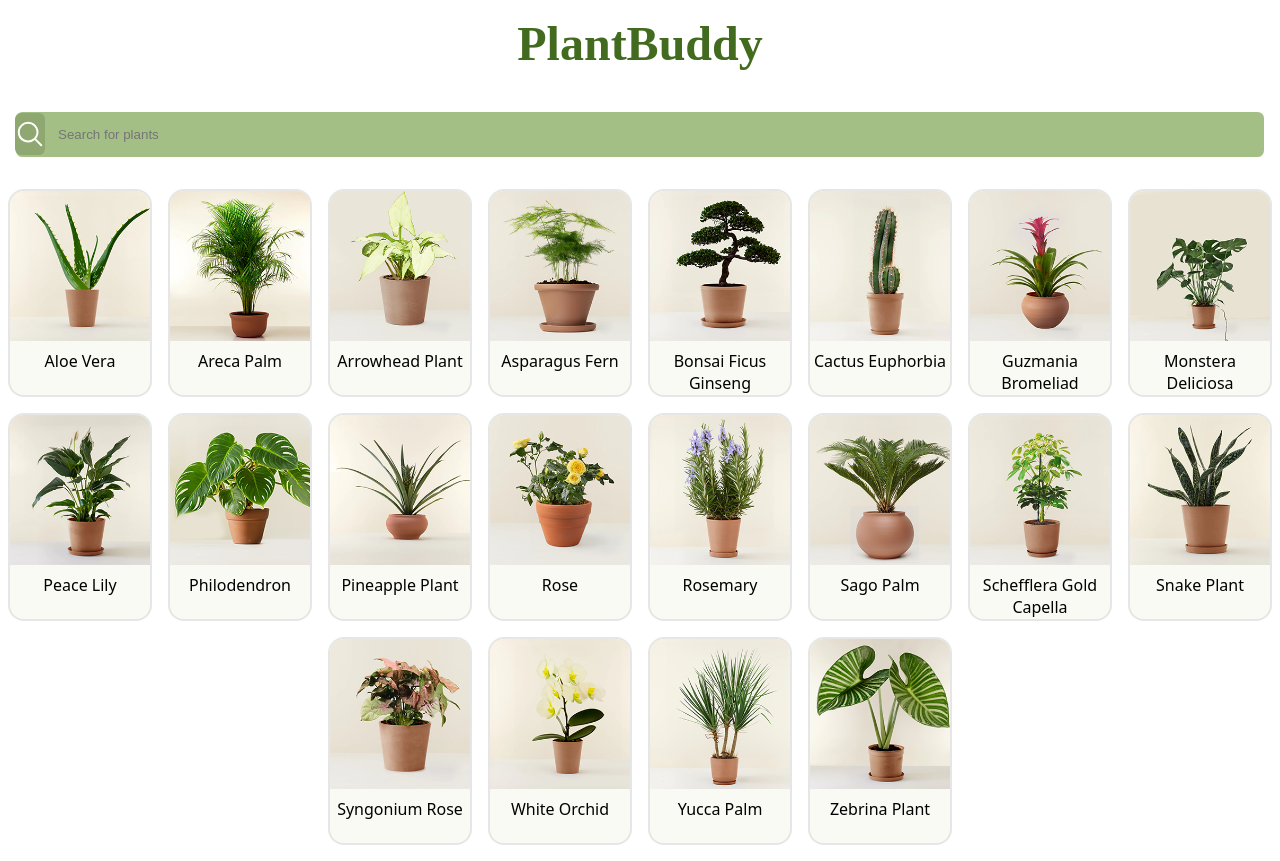
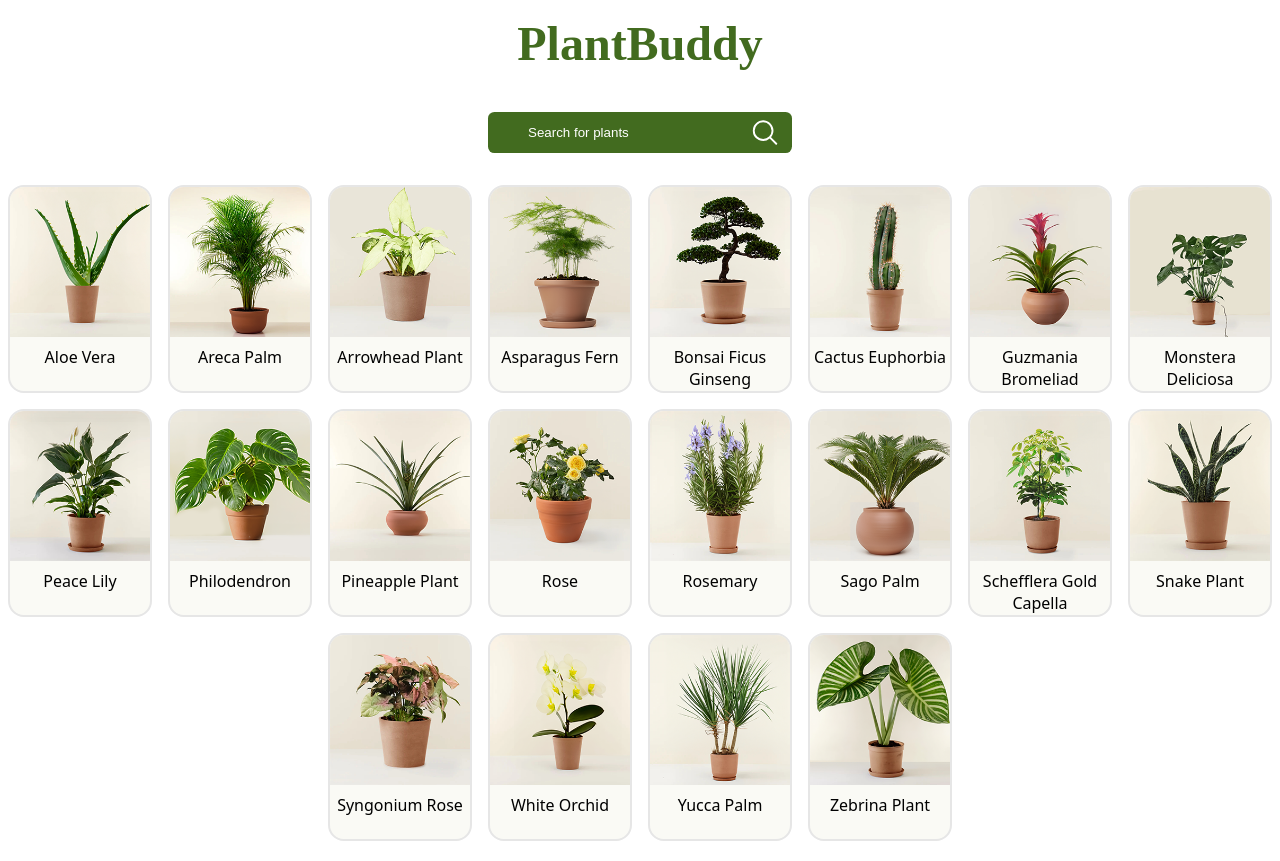
Before and after one commit to MartaJaekel/Plantbuddy, a Next.js app: page / in a window 1280 px wide. Built offline with nearby package versions, Linux system fonts and the light colour scheme.

Commit message:
change delete button

```diff
--- a/components/SearchField/index.js
+++ b/components/SearchField/index.js
@@ -1,30 +1,44 @@
 import styled from "styled-components";
 import MagnifyingGlass from "../../assets/magnifying-glass.svg";
-import Image from "next/image";
+import XMark from "../../assets/x-mark.svg";
+import { useRef, useState } from "react";
+
 export default function SearchField({ onChange }) {
+  const SearchIcon = <MagnifyingGlass />;
+  const ClearSearchIcon = <XMark />;
+
+  const [icon, setIcon] = useState("search");
+
   function handleOnChange(event) {
-    onChange(event.target.value);
+    const searchValue = event.target.value;
+    onChange(searchValue);
+    if (searchValue.length > 0) {
+      setIcon("clear-search");
+    } else {
+      setIcon("search");
+    }
   }
+
+  function clearInput() {
+    if (icon === "clear-search") {
+
+      onChange("");
+      setIcon("search");
+      document.getElementById("search").value = "";
+    }
+  }
+
   return (
     <InputWrapper>
-      <span
-        style={{
-          position: "absolute",
-          left: "15px",
-          top: "50%",
-          transform: "translateY(-50%)",
-          width: "30px",
-          height: "42px",
-          overflow: "hidden",
-          backgroundColor: "#8fa871",
-          borderRadius: "0.4rem",
-          display: "flex",
-          alignItems: "center",
-        }}
+      <InputIcon
+        icon={icon}
+        onClick={clearInput}
       >
-        <MagnifyingGlass />
-      </span>
+        {icon === "search" ? SearchIcon : ClearSearchIcon}
+      </InputIcon>
+
       <SearchFieldInput
+
         type="search"
         id="search"
         placeholder="Search for plants"
@@ -34,19 +48,46 @@ export default function SearchField({ onChange }) {
   );
 }
 
+const InputIcon = styled.span`
+  cursor: ${({icon}) => icon === "clear-search" ? "pointer" : ""};
+  position: absolute;
+  right: 28px;
+  top: 50%;
+  transform: translateY(-50%);
+  width: 30px;
+  height: 39px;
+  overflow: hidden;
+  background-color: #426b1f;
+  border-radius: 0.4rem;
+  display: flex;
+  align-items: center;
+`;
+
 const InputWrapper = styled.div`
   position: relative;
   display: flex;
   flex-flow: column;
   padding: 1rem;
+  max-width: 21rem;
+  margin: 0 auto;
 `;
 
 const SearchFieldInput = styled.input`
   border-radius: 0.4rem;
+  padding: 0.8rem;
+  background-color: var(--color-green);
+  border: none;
+  padding-left: 40px;
+  color: white;
 
-  padding: 0.8rem;
-  background-color: #a4bf86;
-  color: var(--color-beige);
-  border: 2px solid #a4bf86;
-  padding-left: 40px;
+  &::placeholder {
+    color: white;
+  }
+
+  &::-webkit-search-decoration,
+  &::-webkit-search-cancel-button,
+  &::-webkit-search-results-button,
+  &::-webkit-search-results-decoration {
+    display: none;
+  }
 `;
```
Also changed, not shown: assets/x-mark.svg (added).
